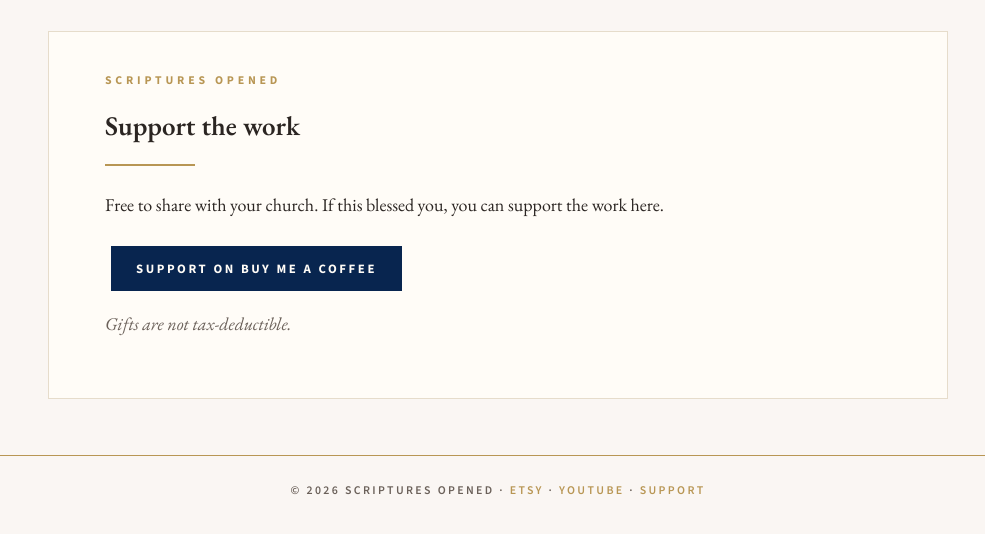
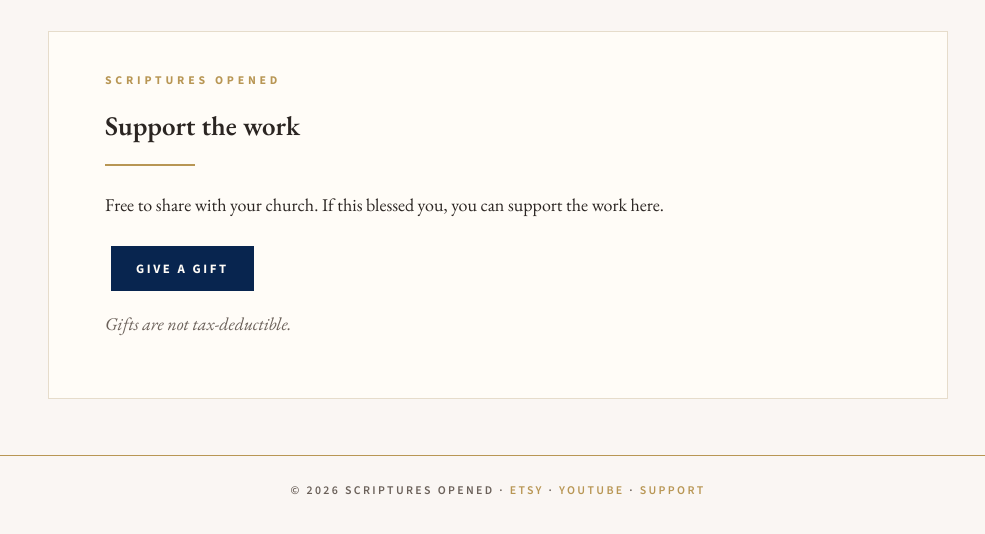
Before and after one commit to pbugriyev/scripturesopened.com, a plain HTML site: page support.html in a window 1280 px wide. Shown: the part 86-620 px from the top of the page, without its empty margins (142-1127 px from the left). Drawn offline with nearby package versions, Linux system fonts and the light colour scheme.

Commit message:
Restore gift button, label 'Give a gift'

```diff
--- a/support.html
+++ b/support.html
@@ -1,4 +1,4 @@
 <!doctype html><html lang="en"><head><meta charset="utf-8"><meta name="viewport" content="width=device-width,initial-scale=1"><title>Support — Scriptures Opened</title><meta name="description" content="ScripturesOpened: free sermon-prep videos and Bible study resources."><link rel="icon" href="assets/logo.png"><link rel="preconnect" href="https://fonts.gstatic.com"><link rel="stylesheet" href="https://fonts.googleapis.com/css2?family=EB+Garamond:ital,wght@0,400;0,500;0,600;1,400&family=Source+Sans+3:wght@400;600;700&display=swap"><link rel="stylesheet" href="styles.css"></head><body>
 <header><div class="wrap"><a class="brand" href="index.html"><img src="assets/shield.png" alt="">Scriptures Opened</a><nav><a href="index.html">Home</a><a href="resources.html">Resources</a><a href="videos.html">Videos</a><a href="support.html" aria-current="page">Support</a><a href="about.html">About</a></nav></div></header>
-<main><section><div class="wrap sheet"><p class="eyebrow">Scriptures Opened</p><h1>Support the work</h1><hr class="gold"><p>Free to share with your church. If this blessed you, you can support the work here.</p><a class="btn" href="https://buymeacoffee.com/scripturesopened">Support on Buy Me a Coffee</a><p class="note" style="margin-top:18px">Gifts are not tax-deductible.</p></div></section></main>
+<main><section><div class="wrap sheet"><p class="eyebrow">Scriptures Opened</p><h1>Support the work</h1><hr class="gold"><p>Free to share with your church. If this blessed you, you can support the work here.</p><a class="btn" href="https://buymeacoffee.com/scripturesopened">Give a gift</a><p class="note" style="margin-top:18px">Gifts are not tax-deductible.</p></div></section></main>
 <footer><div class="wrap">&copy; 2026 Scriptures Opened &middot; <a href="https://www.etsy.com/shop/ScripturesOpened">Etsy</a> &middot; <a href="https://www.youtube.com/@Dr.Bugriyev">YouTube</a> &middot; <a href="https://buymeacoffee.com/scripturesopened">Support</a></div></footer></body></html>
```
